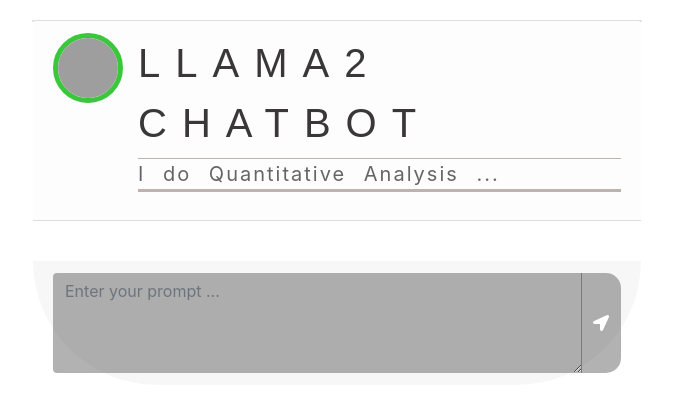
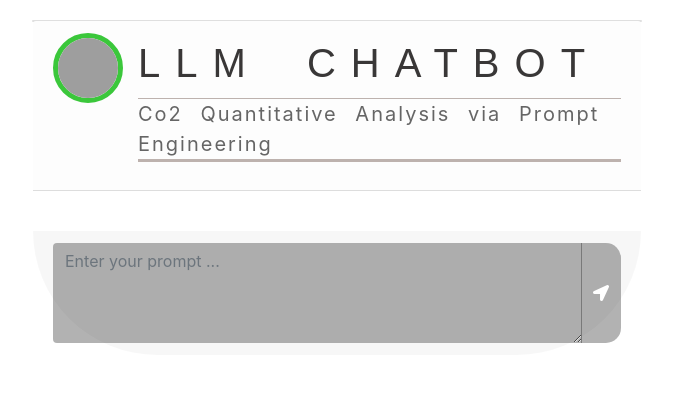
Before and after one commit to betkh/LLM-Chatbot, a Flask app: page / in a window 1280 px wide. Shown: the top 412 px of the page, without its empty margins (303-976 px from the left). Run offline with Flask 3, Linux system fonts and the light colour scheme; some libraries are stand-ins or nearby versions; grey boxes are pictures that could not be loaded.

Commit message:
html update

```diff
--- a/templates/chat.html
+++ b/templates/chat.html
@@ -73,8 +73,8 @@
                   />
                 </div>
                 <div class="llama_info">
-                  <span>Llama2 chatbot</span>
-                  <p>I do Quantitative Analysis ...</p>
+                  <span>LLM Chatbot</span>
+                  <p>Co2 Quantitative Analysis via Prompt Engineering</p>
                 </div>
               </div>
             </div>
@@ -158,7 +158,7 @@
             rawText +
             '<span class="msg_time_send">' +
             str_time +
-            '</span></div><div class="img_cont_msg"><img src="https://i.ibb.co/d5b84Xw/Untitled-design.png" class="rounded-circle user_icon_msg"></div></div>';
+            '</span></div><div class="img_cont_msg"><img src="https://llama-chatbot-kobro.s3.us-east-1.amazonaws.com/icon_user_new.png" class="rounded-circle user_icon_msg"></div></div>';
 
           // Clear the input field after sending the message
           $("#text").val("");
@@ -182,7 +182,7 @@
             var botHtml =
               '<div class="d-flex justify-content-start mb-4">' +
               '<div class="img_cont_msg">' +
-              '<img src="https://llama-chatbot-kobro.s3.us-east-1.amazonaws.com/llama.png" class="rounded-circle user_icon_msg">' +
+              '<img src="https://llama-chatbot-kobro.s3.us-east-1.amazonaws.com/Ai_llm_icon.png" class="rounded-circle user_icon_msg">' +
               "</div>" +
               '<div class="msg_cotainer">' +
               formattedResponse + // Inject properly formatted response
```
